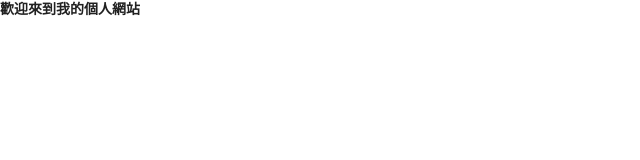
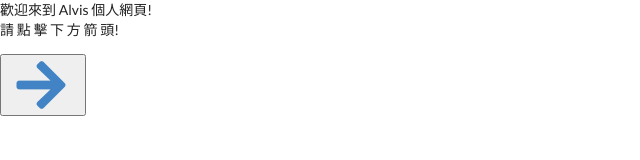
Before and after one commit to ChangAng/Alvis2015.github.io, a plain HTML site: page index.html in a window 1280 px wide. Shown: the whole page, without its empty margins (0-640 px from the left). Drawn offline with nearby package versions, Linux system fonts and the light colour scheme.

Commit message:
Update index.html

```diff
--- a/index.html
+++ b/index.html
@@ -3,7 +3,8 @@
 <head>
   <meta charset="UTF-8">
   <title>Alvis Zi's Personal Website!</title>
-  <link rel="stylesheet" href="css/main.css">
+  <link rel="stylesheet" href="https://maxcdn.bootstrapcdn.com/bootstrap/3.3.6/css/bootstrap.min.css" integrity="sha384-1q8mTJOASx8j1Au+a5WDVnPi2lkFfwwEAa8hDDdjZlpLegxhjVME1fgjWPGmkzs7" crossorigin="anonymous">
+  <link rel="stylesheet" href="css/second.css">
   <link rel="stylesheet" type="text/css" href="css/animate.css">
   <meta http-equiv="X-UA-Compatible" content="IE=edge">
   <meta name="viewport" content="width=device-width, initial-scale=1">
@@ -16,9 +17,30 @@
   <link rel="stylesheet" href="https://cdnjs.cloudflare.com/ajax/libs/semantic-ui/2.1.6/semantic.min.css">
   <script type="text/javascript" src="js/jquery-aniview-master/jquery.aniview.js"></script>
   <script type="text/javascript" src="js/jquery-aniview-master/jquery.aniview.min.js"></script>
+  <script type="text/javascript" src="js/second.js"></script>
+  <script>
+    $(document).ready(function() {
+      $('.aniview').AniView();
+      });
+  </script>
 </head>
 <body>
-	<div>
-		<h5>歡迎來到我的個人網站</h5>
+	<div id="back">
 	</div>
+	<div id="container" class="aniview fast" av-animation="rotateInDownLeft">
+
+			<p>歡迎來到 Alvis 個人網頁!
+			<br/>
+			請	點	擊	下	方	箭	頭!
+			<br/>
+ 			<div class="actions">
+                <a href="home.html">
+                  <button id="btn">
+                    <i class=" huge arrow right icon"></i>
+                  </button>
+                </a>
+			</p>
+
+	</div>
+
 </body>
```
